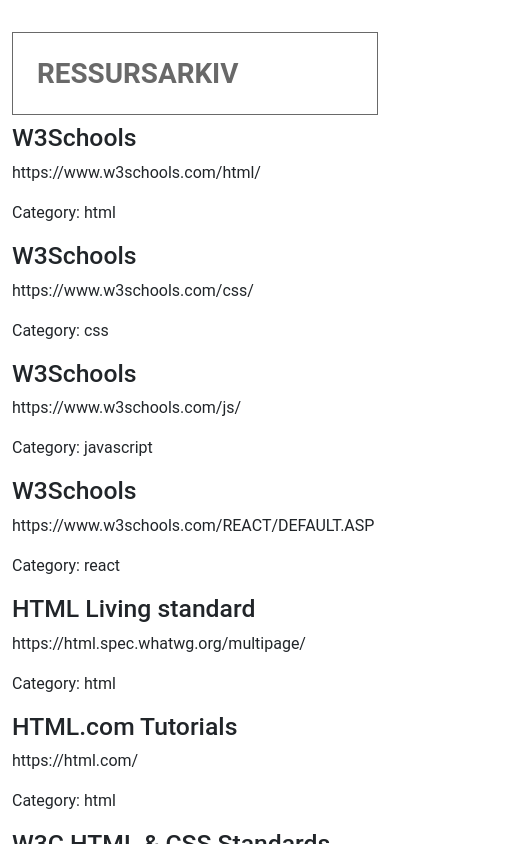
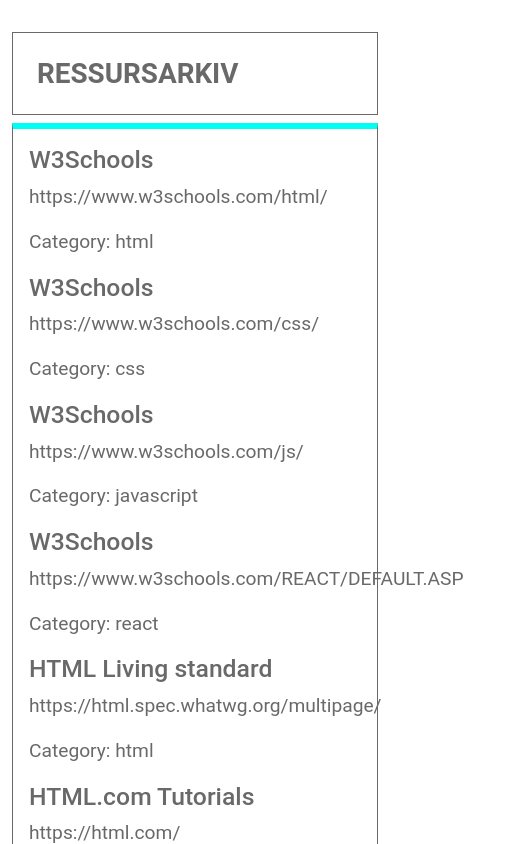
Before and after one commit to mavu1707/uin23ak3_resourceapp_group33, a React (Create React App) app: page / in a window 390 px wide. Shown: the top 844 px of the page, 510 px wide, since content can reach past the window. Built offline with nearby package versions, Linux system fonts and the light colour scheme.

Commit message:
Fikset på layout

```diff
--- a/src/css/main.css
+++ b/src/css/main.css
@@ -2150,7 +2150,7 @@
   border: none;
 }
 
-#tabContent {
+div .tabContent {
   color: rgb(105, 105, 105);
   border: 1px solid rgb(105, 105, 105);
   padding: 1rem;
@@ -2166,7 +2166,7 @@
   a.tab {
     display: block;
   }
-  #tabContent {
+  .tabContent {
     font-size: 1.3rem;
   }
 }
--- a/src/sass/main.scss
+++ b/src/sass/main.scss
@@ -66,13 +66,16 @@
   border: none;
 }
 
-#tabContent{
-  color: $textColor;
-  border: 1px solid $textColor;
-  padding: 1rem;
-  font-size: 1.2rem;
-  border-top: 0.4rem solid $tabColorHover;
+div{
+  .tabContent{
+    color: $textColor;
+    border: 1px solid $textColor;
+    padding: 1rem;
+    font-size: 1.2rem;
+    border-top: 0.4rem solid $tabColorHover;
+  }
 }
+
 
 @media only screen and (max-width: 832px){
   h1{
@@ -84,7 +87,7 @@
     display: block;
   }
 
-  #tabContent{
+  .tabContent{
     font-size: 1.3rem;
   }
 }
```
Also changed, not shown: 1 other file (tests, documents, lock files or other folders).
